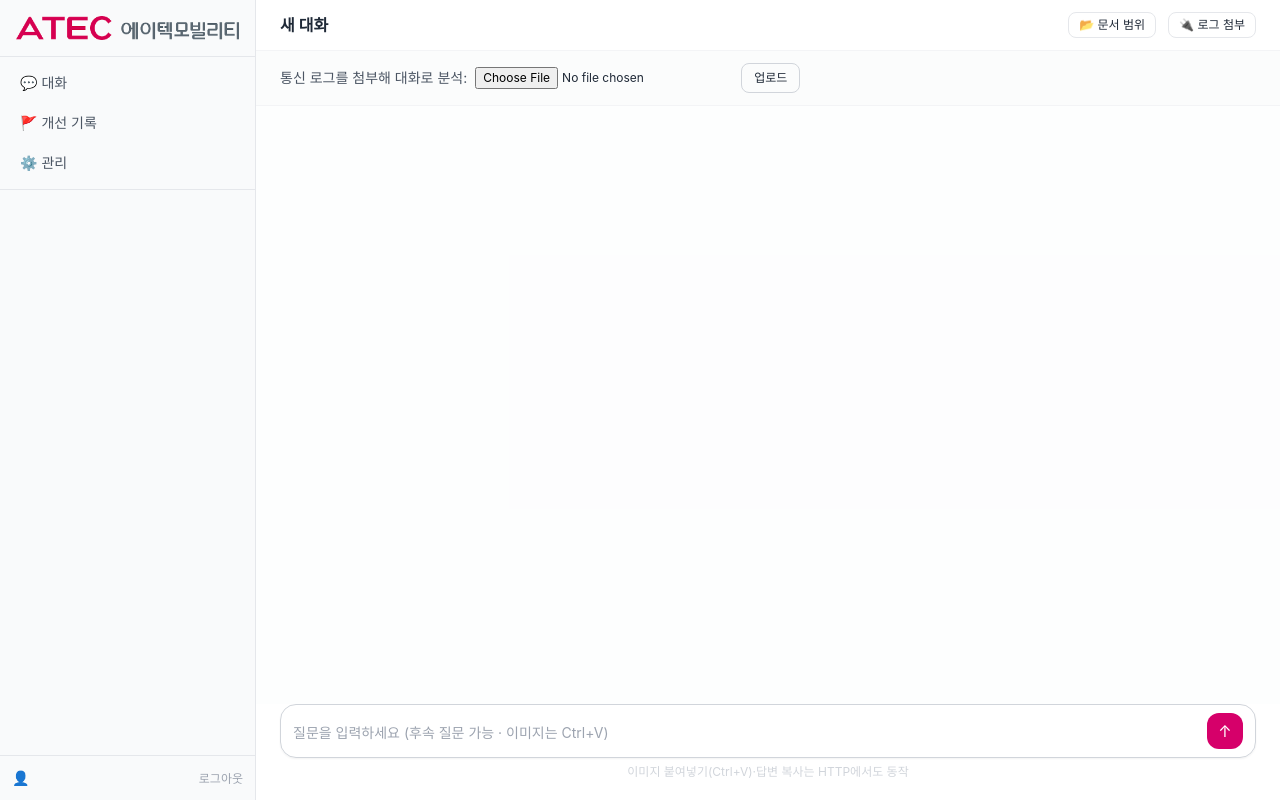
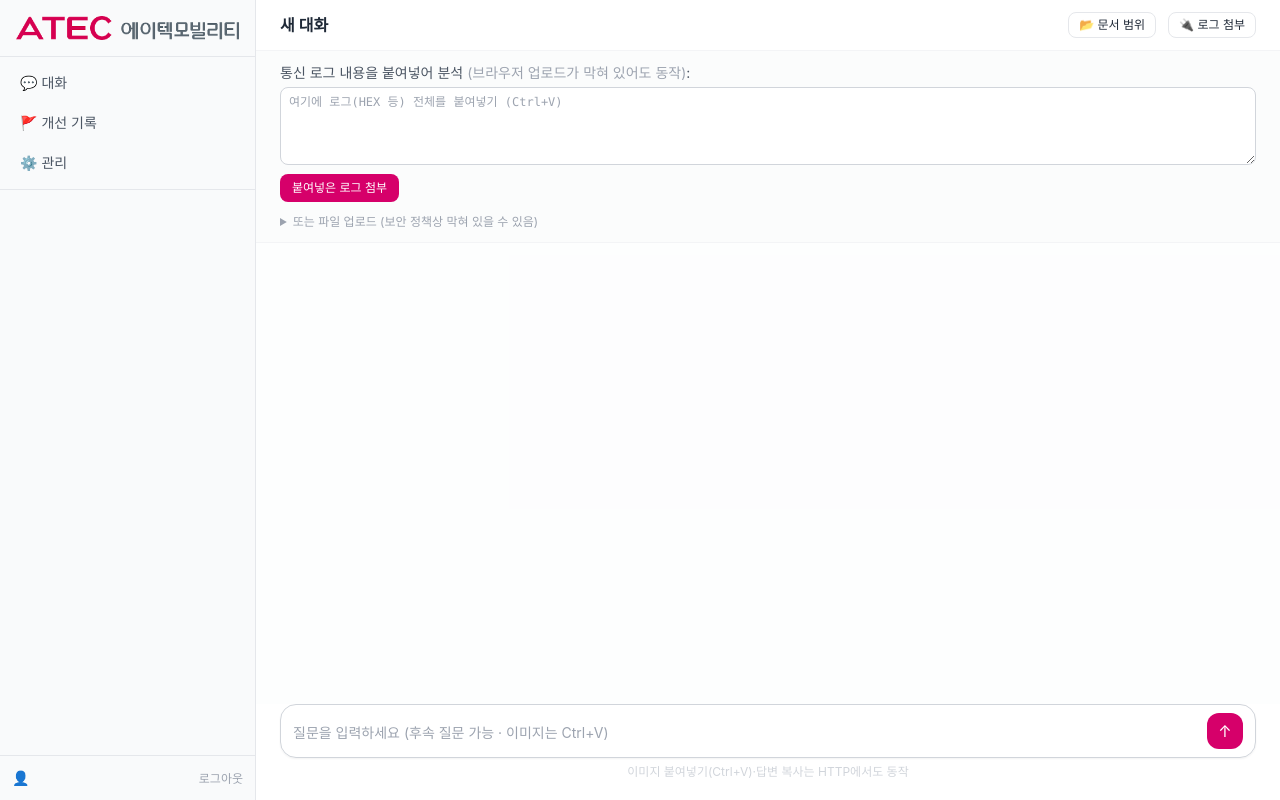
Before and after one commit to logx88-lang/crypto, a Python web app: template rag/webui/templates/chat.html in a window 1280 px wide, after a click on "🔌 로그 첨부". Run offline with Jinja, Linux system fonts and the light colour scheme; the template is opened without the code that fills it, so the values that code supplies are empty.

Commit message:
브라우저 파일 업로드 차단 환경 대응: 로그 텍스트 붙여넣기 + 문서는 폴더복사+재인덱싱 안내
회사 보안으로 <input type=file>이 막힌 폐쇄망 대응.
- 로그: /log/paste 추가 → textarea 붙여넣기(Ctrl+V)로 첨부(파일 업로드는 접이식 폴백)
- 관리: 서버 data 폴더 직접 복사 후 재인덱싱 안내 배너 + 폴더 경로 표시

Co-Authored-By: Claude Opus 4.8 (1M context) <noreply@anthropic.com>

```diff
--- a/rag/webui/templates/_logpanel.html
+++ b/rag/webui/templates/_logpanel.html
@@ -19,10 +19,21 @@
   <span class="htmx-indicator text-xs text-[#d6006a] ml-2">명세에서 규격 도출 → 파싱 중…</span>
  </form>
 {% else %}
- <form hx-post="/log/upload" hx-target="#logpanel" hx-swap="innerHTML" hx-encoding="multipart/form-data" class="text-sm flex items-center gap-2 flex-wrap">
-  <span class="text-gray-600">통신 로그를 첨부해 대화로 분석:</span>
-  <input type="file" name="logfile" accept=".txt,.log,.dat" class="text-xs">
-  <button class="text-xs px-3 py-1.5 rounded-lg border border-gray-300 hover:border-[#d6006a] hover:text-[#d6006a]">업로드</button>
-  <span class="htmx-indicator text-xs text-[#d6006a]">명세 후보 검색 중…</span>
- </form>
+ <div class="text-sm space-y-3">
+  <form hx-post="/log/paste" hx-target="#logpanel" hx-swap="innerHTML">
+   <div class="text-gray-600 mb-1">통신 로그 내용을 붙여넣어 분석 <span class="text-gray-400">(브라우저 업로드가 막혀 있어도 동작)</span>:</div>
+   <textarea name="logtext" rows="4" placeholder="여기에 로그(HEX 등) 전체를 붙여넣기 (Ctrl+V)" class="w-full border border-gray-300 rounded-lg px-2 py-1.5 text-xs font-mono outline-none focus:border-[#d6006a]"></textarea>
+   <div>
+    <button class="mt-1 text-xs px-3 py-1.5 rounded-lg bg-[#d6006a] text-white hover:bg-[#b80059]">붙여넣은 로그 첨부</button>
+    <span class="htmx-indicator text-xs text-[#d6006a] ml-2">명세 후보 검색 중…</span>
+   </div>
+  </form>
+  <details class="text-xs text-gray-400">
+   <summary class="cursor-pointer">또는 파일 업로드 (보안 정책상 막혀 있을 수 있음)</summary>
+   <form hx-post="/log/upload" hx-target="#logpanel" hx-swap="innerHTML" hx-encoding="multipart/form-data" class="mt-2 flex items-center gap-2">
+    <input type="file" name="logfile" accept=".txt,.log,.dat" class="text-xs">
+    <button class="text-xs px-3 py-1.5 rounded-lg border border-gray-300">업로드</button>
+   </form>
+  </details>
+ </div>
 {% endif %}
```
Also changed, not shown: rag/webui/app.py (+25 -4 lines), rag/webui/templates/_admin_main.html (+6 -1 lines).
